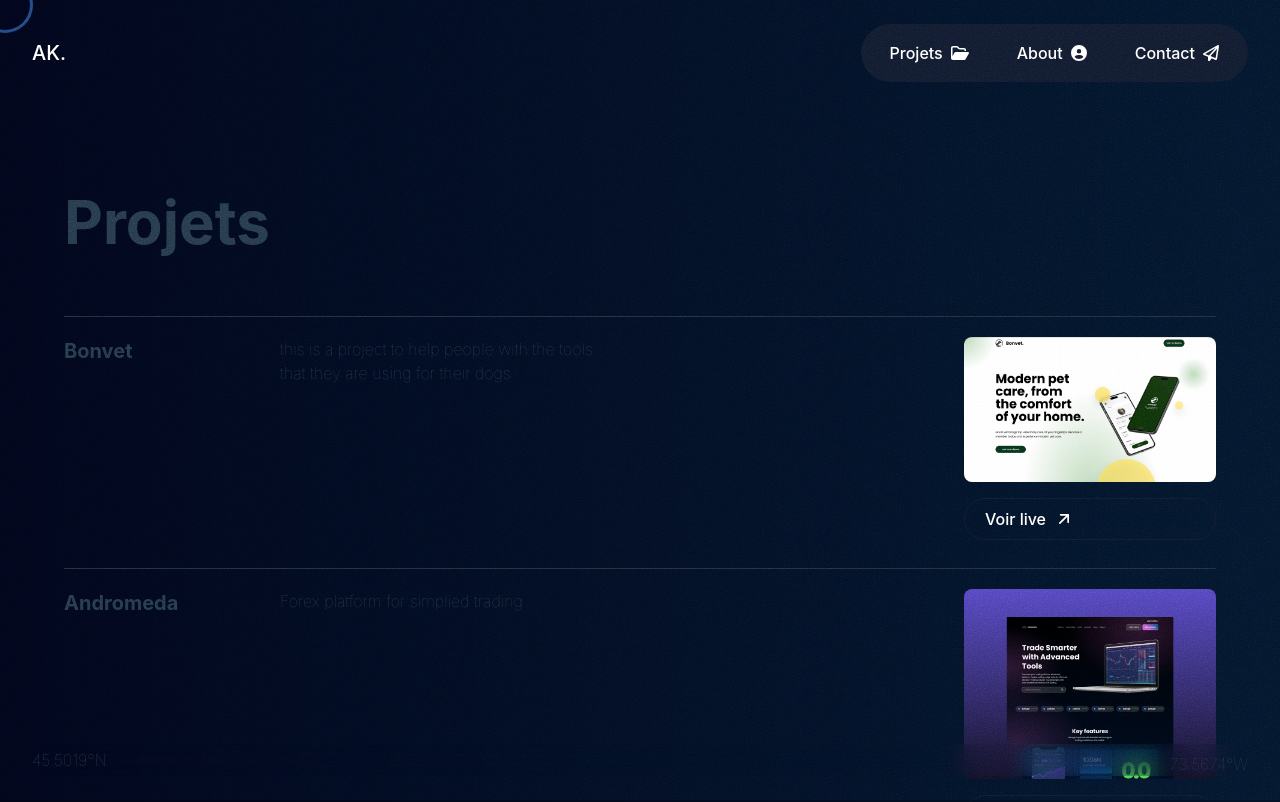
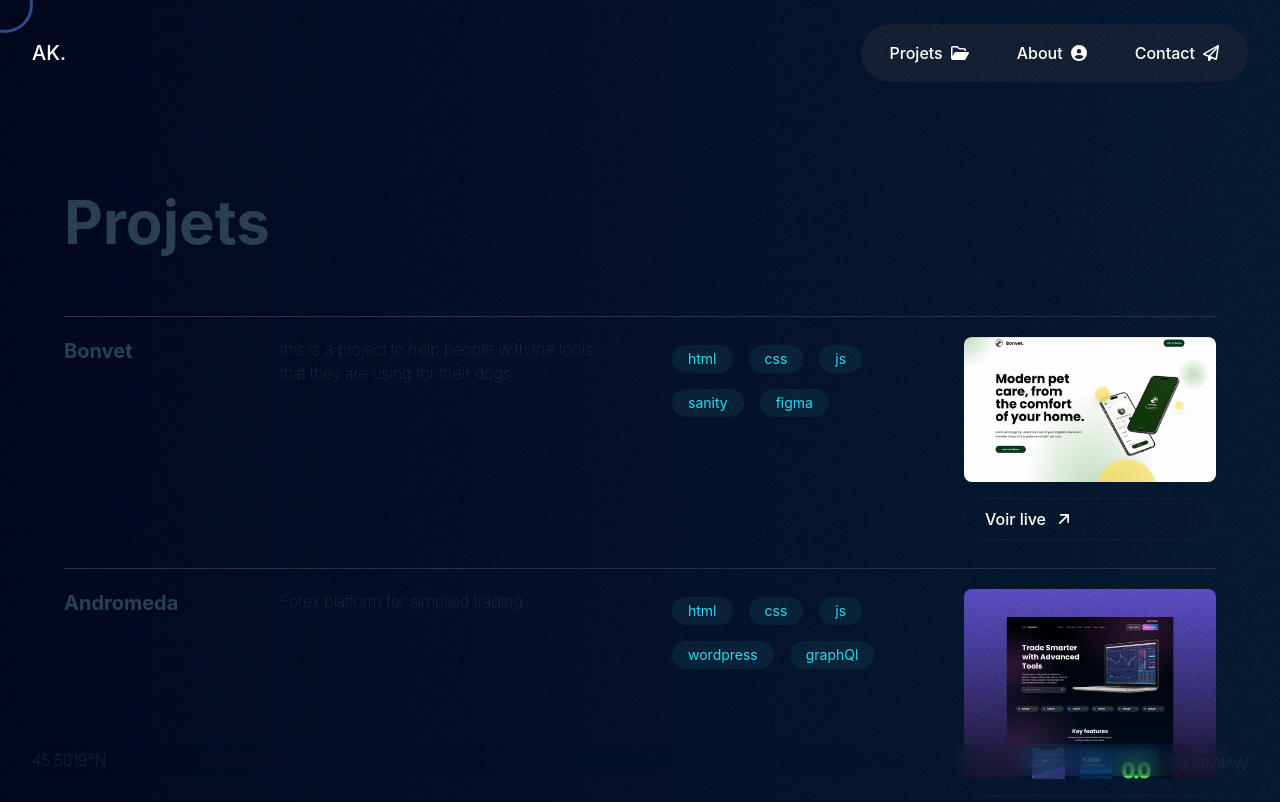
Before and after one commit to Alexanderkoum/Portfolio-2024, a React (Vite) app: page /projets in a window 1280 px wide. Shown: the top 802 px of the page. Built offline with nearby package versions, Linux system fonts and the light colour scheme.

Commit message:
projecttile update

```diff
--- a/src/components/ProjectList.jsx
+++ b/src/components/ProjectList.jsx
@@ -1,40 +1,26 @@
 import React from "react";
-import ProjectItem from "./ProjectItem";
-import DataProject from "./data";
+import SoftwareItem from "../components/SoftwareItem";
+import Profile from "../assets/imageprofile.png";
+import { motion } from "framer-motion";
+import ProfileHeading from "../components/ProfileHeading";
+import ProjectItem from "../components/ProjectItem";
+import DataProject from "../assets/Data/projectData";
 
 const ProjectList = () => {
-  const [data, setData] = useState([]);
-
-  useEffect(() => {
-    axios.get({DataProject})
-      .then(res => {
-        const responseData = res.data;
-        setData(responseData.results);
-        console.log(responseData); // Extract the 'results' array from the response
-      })
-      .catch(error => {
-        console.error('Error fetching data:', error);
-      });
-  }, []); // Empty dependency array means this effect runs once after the initial render
-
 
   return (
-    <div className="max-w-3xl">
-      <h1 className="text-6xl font-bold">Projets</h1>
-      <div className=''>
-
-        <ProjectItem />
-        <ProjectItem />
-        <ProjectItem />
-        <ProjectItem />
-        <ProjectItem />
-      </div>
-      {DataProject.map((result, index) => (
-        <div className="text-white ">
-          <span>{result.titleProject}</span>
+    <div className="">
+          {DataProject.map((result, index) => (
+            <ProjectItem
+              title={result.titleProject}
+              image={result.banner}
+              description={result.descProject}
+              stack={result.stack.map((tech, techIndex) => (
+                <><SoftwareItem key={techIndex} children={tech} /></>
+            ))}
+            />
+          ))}
         </div>
-      ))}
-    </div>
   );
 };
 
--- a/src/pages/Home.jsx
+++ b/src/pages/Home.jsx
@@ -5,6 +5,7 @@ import { motion } from "framer-motion";
 import ProfileHeading from "../components/ProfileHeading";
 import ProjectItem from "../components/ProjectItem";
 import DataProject from "../assets/Data/projectData";
+import ProjectList from "../components/ProjectList";
 
 const Home = () => {
   return (
@@ -34,18 +35,7 @@ const Home = () => {
         >
           <h2 className="">Quelques projets</h2>
         </motion.div>
-        <div className="">
-          {DataProject.map((result, index) => (
-            <ProjectItem
-              title={result.titleProject}
-              image={result.banner}
-              description={result.descProject}
-              stack={result.stack.map((tech, techIndex) => (
-                <><SoftwareItem key={techIndex} children={tech} /></>
-            ))}
-            />
-          ))}
-        </div>
+        <ProjectList/>
       </div>
     </>
   );
--- a/src/pages/Projets.jsx
+++ b/src/pages/Projets.jsx
@@ -1,9 +1,9 @@
 import React from 'react'
 import ProjectList from '../components/ProjectList'
 import { motion } from "framer-motion";
-import ProjectItem from '../components/ProjectItem';
+import ProfileHeading from "../components/ProfileHeading";
+import ProjectItem from "../components/ProjectItem";
 import DataProject from "../assets/Data/projectData";
-
 
 const Projets = () => {
   return (
@@ -17,11 +17,7 @@ const Projets = () => {
         ease: [0, 0.71, 0.2, 1.01],
       }}>
       <h1 className="text-6xl font-bold  decoration-sky-500 underline-offset-8 mb-16">Projets</h1>
-      <div className=''>
-      {DataProject.map((result, index) => (
-        <ProjectItem title={result.titleProject} image={result.banner} description={result.descProject}/>
-      ))}
-      </div>
+      <ProjectList/>
 
 
     </motion.div>
```
